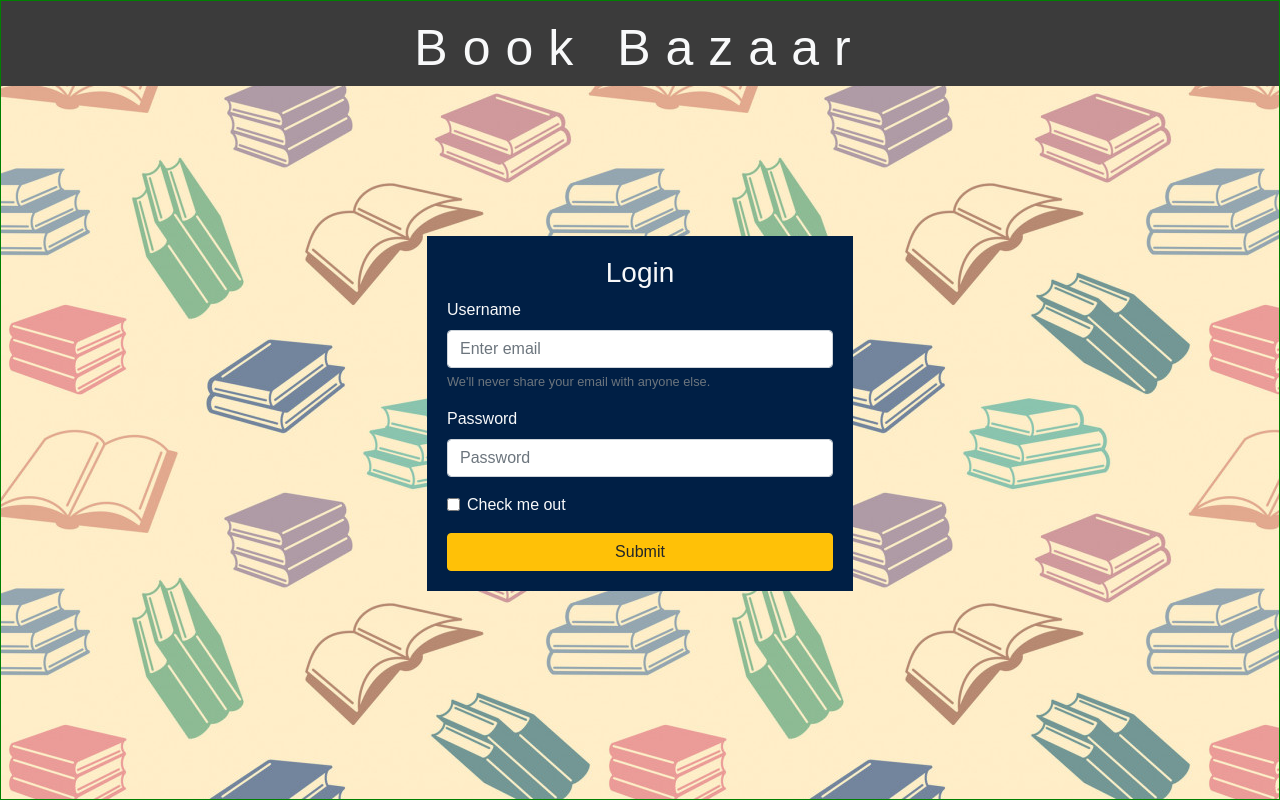
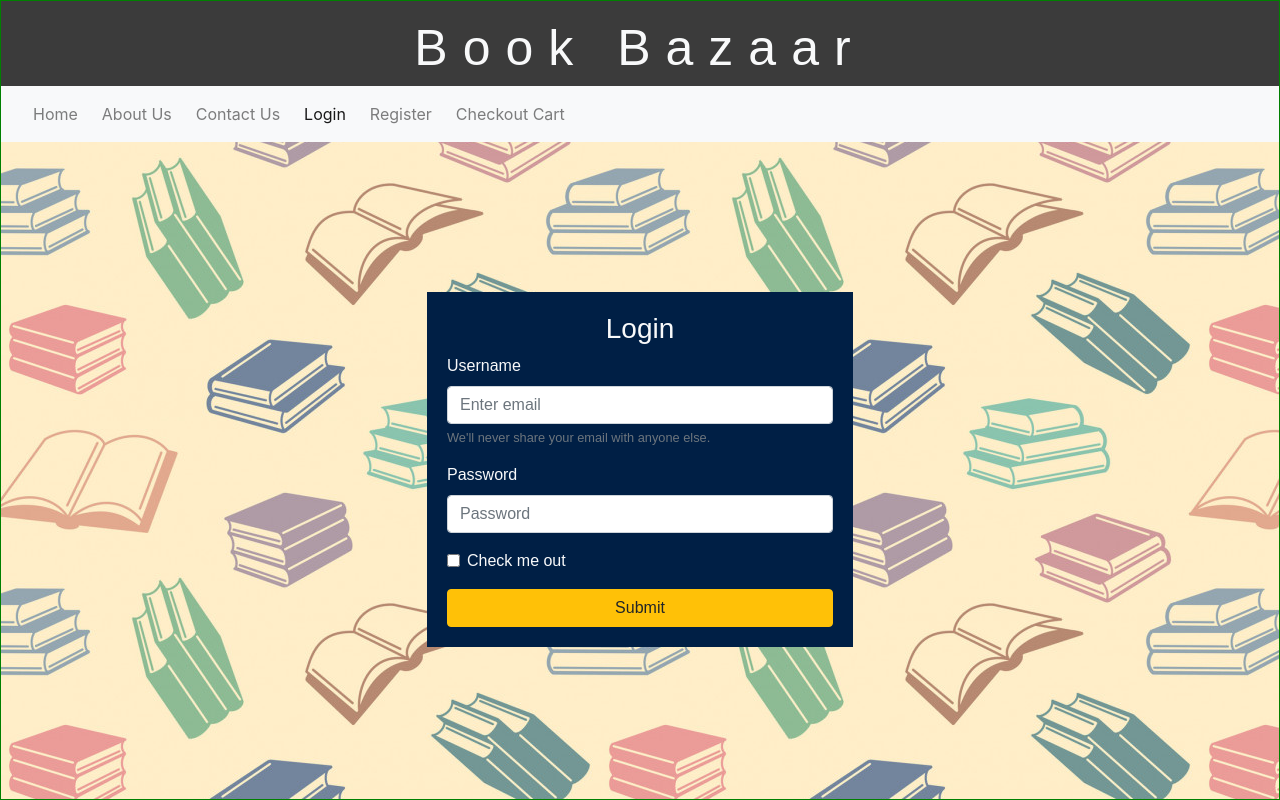
Before and after one commit to vaibnak/Book-Bazaar, an Angular app: page / in a window 1280 px wide. Built offline with nearby package versions, Linux system fonts and the light colour scheme.

Commit message:
changed content of navigation bar

```diff
--- a/src/app/app.module.ts
+++ b/src/app/app.module.ts
@@ -4,11 +4,13 @@
 import { AppRoutingModule } from './app-routing.module';
 import { AppComponent } from './app.component';
 import { LoginComponent } from './login/login.component';
+import { RegisterComponent } from './register/register.component';
 
 @NgModule({
   declarations: [
     AppComponent,
-    LoginComponent
+    LoginComponent,
+    RegisterComponent
   ],
   imports: [
     BrowserModule,
--- a/src/app/login/login.component.css
+++ b/src/app/login/login.component.css
@@ -23,3 +23,7 @@
 	margin-top: 150px;
 	background-color: #001f45;
 }
+
+.nv_bar{
+	width: 100%;
+}
--- a/src/app/login/login.component.html
+++ b/src/app/login/login.component.html
@@ -3,6 +3,43 @@
       <div class="align-self-center text-center col-sm-12">
       <p class="txt text-light" >Book Bazaar </p>
       </div>
+    </div>
+
+    <div class="row">
+    	<div class="nv_bar">
+	    	<nav class="navbar navbar-expand-lg navbar-light bg-light">
+
+			  <button class="navbar-toggler" type="button" data-toggle="collapse" data-target="#navbarSupportedContent" aria-controls="navbarSupportedContent" aria-expanded="false" aria-label="Toggle navigation">
+			    <span class="navbar-toggler-icon"></span>
+			  </button>
+
+			  <div class="collapse navbar-collapse" id="navbarSupportedContent">
+			    <ul class="navbar-nav mr-auto">
+			      <li class="nav-item ml-2">
+			        <a class="nav-link" href="#">Home <span class="sr-only">(current)</span></a>
+			      </li>
+			      <li class="nav-item ml-2">
+			        <a class="nav-link" href="#">About Us</a>
+			      </li>
+			      <li class="nav-item ml-2">
+			        <a class="nav-link" href="#">Contact Us</a>
+			      </li>
+			      <li class="nav-item active ml-2">
+			        <a class="nav-link" href="#">Login</a>
+			      </li>
+
+			      <li class="nav-item ml-2">
+			        <a class="nav-link" href="#">Register</a>
+			      </li>
+
+
+			      <li class="nav-item ml-2">
+			        <a class="nav-link" href="#">Checkout Cart</a>
+			      </li>
+			    </ul>
+			  </div>
+			</nav>
+		</div>
     </div>
 
     <div class="row">
--- /dev/null
+++ b/src/app/register/register.component.html
@@ -0,0 +1 @@
+<p>register works!</p>
--- /dev/null
+++ b/src/app/register/register.component.ts
@@ -0,0 +1,15 @@
+import { Component, OnInit } from '@angular/core';
+
+@Component({
+  selector: 'app-register',
+  templateUrl: './register.component.html',
+  styleUrls: ['./register.component.css']
+})
+export class RegisterComponent implements OnInit {
+
+  constructor() { }
+
+  ngOnInit(): void {
+  }
+
+}
```
Also changed, not shown: src/app/register/register.component.css (added), 1 other file (tests, documents, lock files or other folders).
